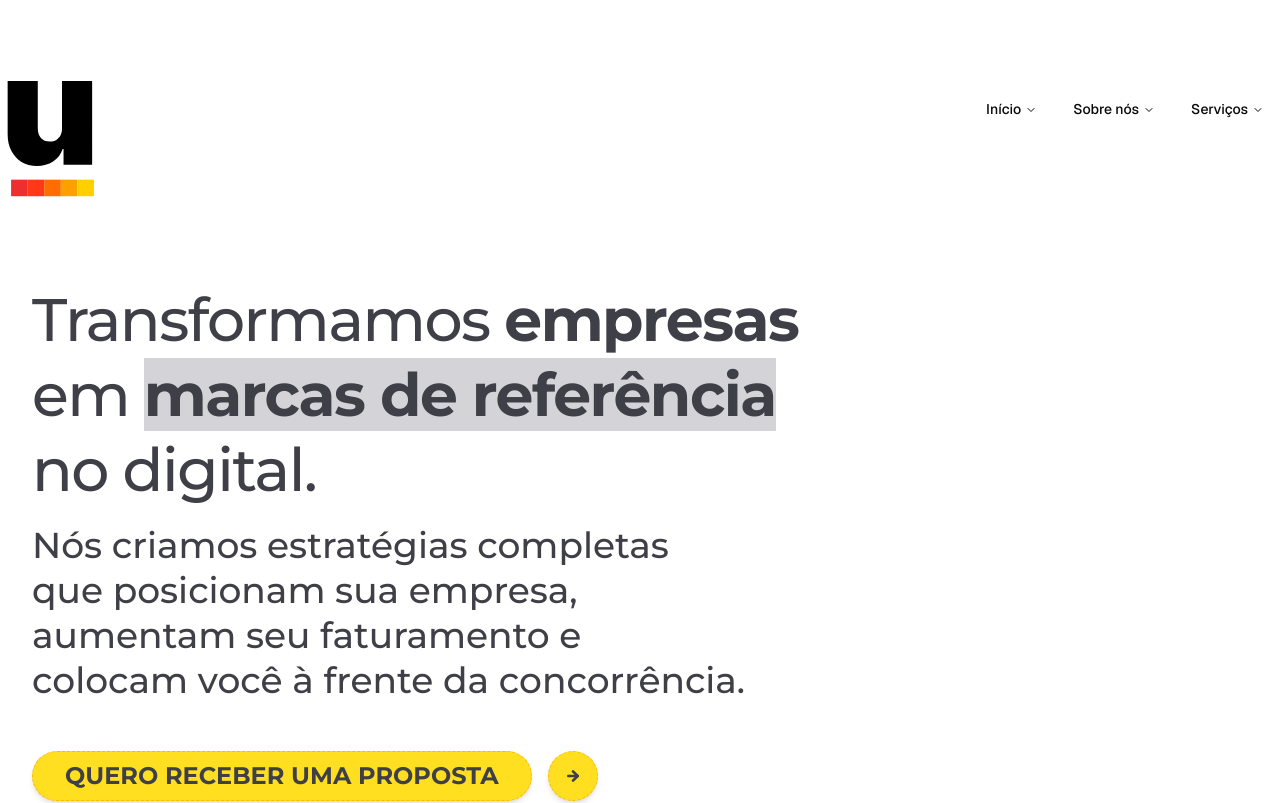
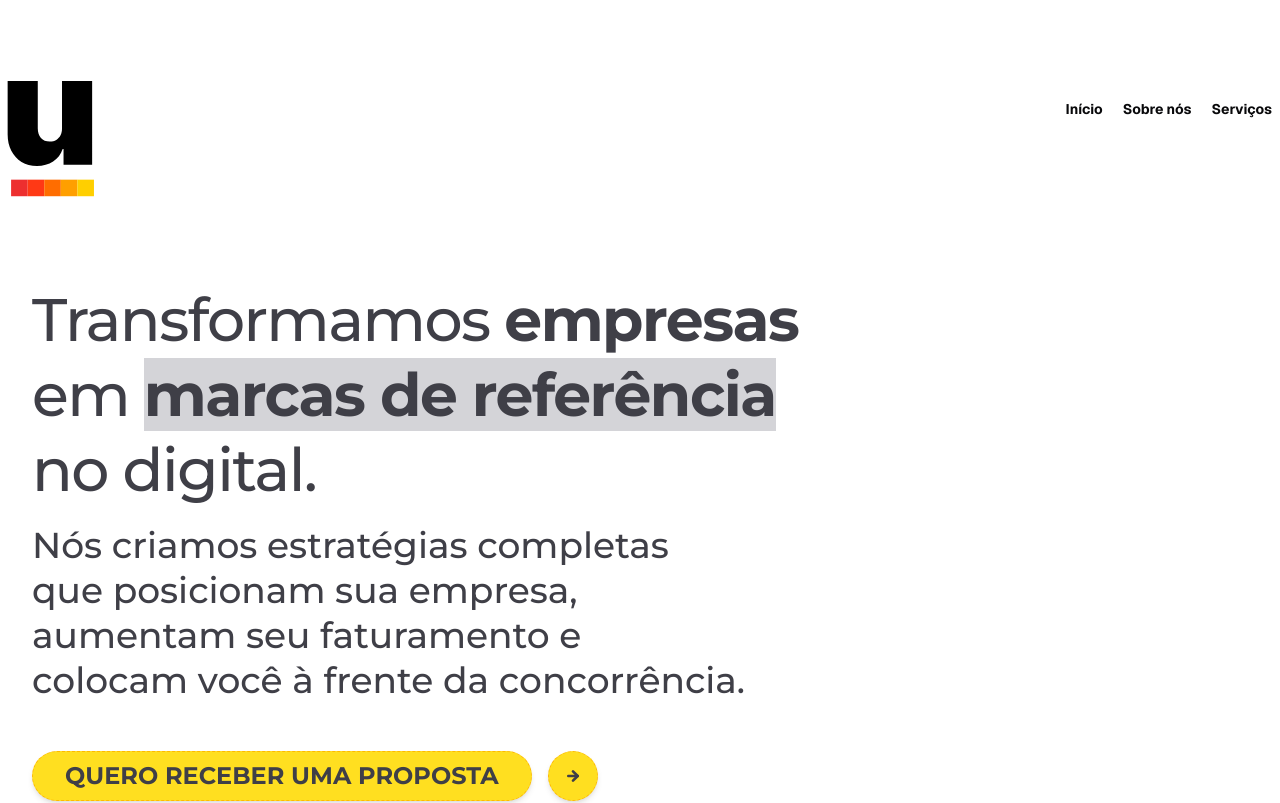
Before and after one commit to dennydanny/Ilumi, a Next.js app in the folder ilumi/: page / in a window 1280 px wide. Shown: the top 803 px of the page. Built offline with nearby package versions, Linux system fonts and the light colour scheme.

Commit message:
feat:add links e botão backtotop e fix:rota de nav

```diff
--- a/ilumi/src/app/globals.css
+++ b/ilumi/src/app/globals.css
@@ -198,6 +198,10 @@
   transform: translateZ(0);
 }
 
+html {
+  scroll-behavior: smooth;
+}
+
 /* faixa invertida usando animation-direction: reverse */
 .animate-marquee-reverse {
   display: flex;
--- a/ilumi/src/app/page.tsx
+++ b/ilumi/src/app/page.tsx
@@ -11,13 +11,17 @@ import VideoCards from "@/components/videoCards";
 import Clientes from "@/components/clientes";
 import Example from "@/components/example";
 import { Decolar } from "@/components/decolar";
+import BackToTop from "@/components/BackToTop";
+
 
 export default function Home() {
   return (
-    <div className="flex items-center justify-center font-sans dark:bg-black ">
+    <div className="flex items-center justify-center font-sans dark:bg-black">
       <main className="relative flex min-h-screen w-full flex-col bg-white dark:bg-black">
-        {/* Cabeçalho */}
-        <header className="flex flex-row justify-between max-w-7xl mx-auto w-full items-center mt-4">
+        <header
+          id="intro"
+          className="flex flex-row justify-between max-w-7xl mx-auto w-full items-center mt-4"
+        >
           <Image
             className="dark:invert"
             src="/uri-logo.svg"
@@ -32,30 +36,33 @@ export default function Home() {
           <Intro />
         </section>
 
-        {/* Bola amarela sobreposta */}
+        {/* ===== BOLA AMARELA ===== */}
         <div
           className="mx-auto -mb-8 size-20
                      bg-yellow-400 hover:bg-yellow-500 rounded-full
                      transition-all duration-300 hover:shadow-lg
                      border-24 border-white z-50"
-        ></div>
+        />
+
         <article>
-          <Problema />
+          <section id="problema">
+            <Problema />
+          </section>
           <div>
             <Faixa />
           </div>
-          <div className="flex flex-col text-pretty md:text-balance text-base max-w-7xl mx-auto w-full font-medium sm:flex-row mt-20">
+          <section className="flex flex-col text-pretty md:text-balance text-base max-w-7xl mx-auto w-full font-medium sm:flex-row mt-20">
             <Parceria />
-          </div>
-          <div>
+          </section>
+          <section id="metodologia">
             <Metodologia />
-          </div>
-          <div className="flex flex-col text-pretty md:text-balance text-base max-w-7xl mx-auto w-full font-medium sm:flex-row mt-20">
+          </section>
+          <section className="flex flex-col text-pretty md:text-balance text-base max-w-7xl mx-auto w-full font-medium sm:flex-row mt-20">
             <Diagnostico />
-          </div>
-          <div>
+          </section>
+          <section>
             <Resultados />
-          </div>
+          </section>
         </article>
         <section>
           <div>
@@ -69,10 +76,14 @@ export default function Home() {
           </div>
         </section>
         <footer>
-          <div className="flex flex-col text-pretty md:text-balance text-base max-w-7xl mx-auto w-full font-medium sm:flex-row mt-20">
+          <div
+            className="flex flex-col text-pretty md:text-balance text-base
+                       max-w-7xl mx-auto w-full font-medium sm:flex-row mt-20"
+          >
             <Decolar />
           </div>
         </footer>
+        <BackToTop />
       </main>
     </div>
   );
--- /dev/null
+++ b/ilumi/src/components/BackToTop.tsx
@@ -0,0 +1,45 @@
+"use client";
+
+import { useEffect, useState } from "react";
+import { ArrowUp } from "lucide-react";
+
+export default function BackToTop() {
+  const [visible, setVisible] = useState(false);
+
+  useEffect(() => {
+    const toggleVisibility = () => {
+      if (window.scrollY > 300) {
+        setVisible(true);
+      } else {
+        setVisible(false);
+      }
+    };
+
+    window.addEventListener("scroll", toggleVisibility);
+    return () => window.removeEventListener("scroll", toggleVisibility);
+  }, []);
+
+  const scrollToTop = () => {
+    window.scrollTo({
+      top: 0,
+      behavior: "smooth",
+    });
+  };
+
+  if (!visible) return null;
+
+  return (
+    <button
+      onClick={scrollToTop}
+      className="
+        fixed bottom-6 right-6 z-50
+        rounded-full bg-yellow-400 p-3
+        shadow-lg transition hover:bg-yellow-500
+        focus:outline-none
+      "
+      aria-label="Voltar ao topo"
+    >
+      <ArrowUp className="h-5 w-5 text-black" />
+    </button>
+  );
+}
--- a/ilumi/src/components/Header.tsx
+++ b/ilumi/src/components/Header.tsx
@@ -1,40 +1,33 @@
 "use client";
+
 import Link from "next/link";
 import {
   NavigationMenu,
-  NavigationMenuContent,
   NavigationMenuItem,
   NavigationMenuLink,
   NavigationMenuList,
-  NavigationMenuTrigger,
-  navigationMenuTriggerStyle,
 } from "@/components/ui/navigation-menu";
-
 
 export function Header() {
   return (
-    <NavigationMenu >
+    <NavigationMenu>
       <NavigationMenuList className="flex-wrap font-bold">
         <NavigationMenuItem>
-          <NavigationMenuTrigger>Início</NavigationMenuTrigger>
-          <NavigationMenuContent>
-            <ul className="grid gap-2 md:w-[400px] lg:w-[500px] lg:grid-cols-[.75fr_1fr]">
-              <li className="row-span-3">
-                <NavigationMenuLink asChild>
-                </NavigationMenuLink>
-              </li>
-            </ul>
-          </NavigationMenuContent>
+          <NavigationMenuLink asChild>
+            <Link href="#intro">Início</Link>
+          </NavigationMenuLink>
         </NavigationMenuItem>
+
         <NavigationMenuItem>
-          <NavigationMenuTrigger>Sobre nós</NavigationMenuTrigger>
-          <NavigationMenuContent>
-          </NavigationMenuContent>
+          <NavigationMenuLink asChild>
+            <Link href="#problema">Sobre nós</Link>
+          </NavigationMenuLink>
         </NavigationMenuItem>
+
         <NavigationMenuItem>
-          <NavigationMenuTrigger >
-            <Link href="/docs">Serviços</Link>
-          </NavigationMenuTrigger>
+          <NavigationMenuLink asChild>
+            <Link href="#metodologia">Serviços</Link>
+          </NavigationMenuLink>
         </NavigationMenuItem>
       </NavigationMenuList>
     </NavigationMenu>
--- a/ilumi/src/components/Intro.tsx
+++ b/ilumi/src/components/Intro.tsx
@@ -24,15 +24,21 @@ export function Intro() {
           asChild
           className="bg-yellow-300 border-dashed border border-amber-400 hover:bg-yellow-400 text-zinc-700 text-2xl font-extrabold rounded-full px-8 py-6 transition-all duration-300 shadow-md hover:shadow-lg"
         >
-          <Link href="/proposta">QUERO RECEBER UMA PROPOSTA</Link>
+          <Link href="https://wa.me/5569993837283">
+            QUERO RECEBER UMA PROPOSTA
+          </Link>
         </Button>
-
         <Button
+          asChild
           size="icon"
-          className=" bg-yellow-300 border-dashed border border-amber-400 hover:bg-yellow-500 text-zinc-700 font-bold rounded-full transition-all duration-300 shadow-md hover:shadow-lg px-6 py-6"
+          className="bg-yellow-300 border-dashed border border-amber-400 hover:bg-yellow-500
+             text-zinc-700 font-bold rounded-full transition-all duration-300
+             shadow-md hover:shadow-lg px-6 py-6"
           aria-label="Ir para proposta"
         >
-          <ArrowRightIcon className="h-12 w-12" strokeWidth="4" />
+          <Link href="https://wa.me/5569993837283" target="_blank">
+            <ArrowRightIcon className="h-12 w-12" strokeWidth={4} />
+          </Link>
         </Button>
       </div>
     </section>
--- a/ilumi/src/components/decolar.tsx
+++ b/ilumi/src/components/decolar.tsx
@@ -26,15 +26,19 @@ export function Decolar() {
             asChild
             className="bg-yellow-300 border-dashed border border-amber-400 hover:bg-yellow-400 text-zinc-700 text-2xl font-extrabold rounded-full px-8 py-6 transition-all duration-300 shadow-md hover:shadow-lg"
           >
-            <Link href="/proposta">DECOLAR MINHA MARCA</Link>
+            <Link href="https://wa.me/5569993837283">DECOLAR MINHA MARCA</Link>
           </Button>
-
           <Button
+            asChild
             size="icon"
-            className="bg-yellow-300 border-dashed border border-amber-400 hover:bg-yellow-500 text-zinc-700 font-bold rounded-full transition-all duration-300 shadow-md hover:shadow-lg px-6 py-6"
+            className="bg-yellow-300 border-dashed border border-amber-400 hover:bg-yellow-500
+             text-zinc-700 font-bold rounded-full transition-all duration-300
+             shadow-md hover:shadow-lg px-6 py-6"
             aria-label="Ir para proposta"
           >
-            <ArrowRightIcon className="h-12 w-12" strokeWidth={4} />
+            <Link href="https://wa.me/5569993837283" target="_blank">
+              <ArrowRightIcon className="h-12 w-12" strokeWidth={4} />
+            </Link>
           </Button>
         </div>
       </div>
@@ -45,8 +49,6 @@ export function Decolar() {
         height={400}
         className="rounded-xl shadow-sm"
       />
-
-
     </section>
   );
 }
```
